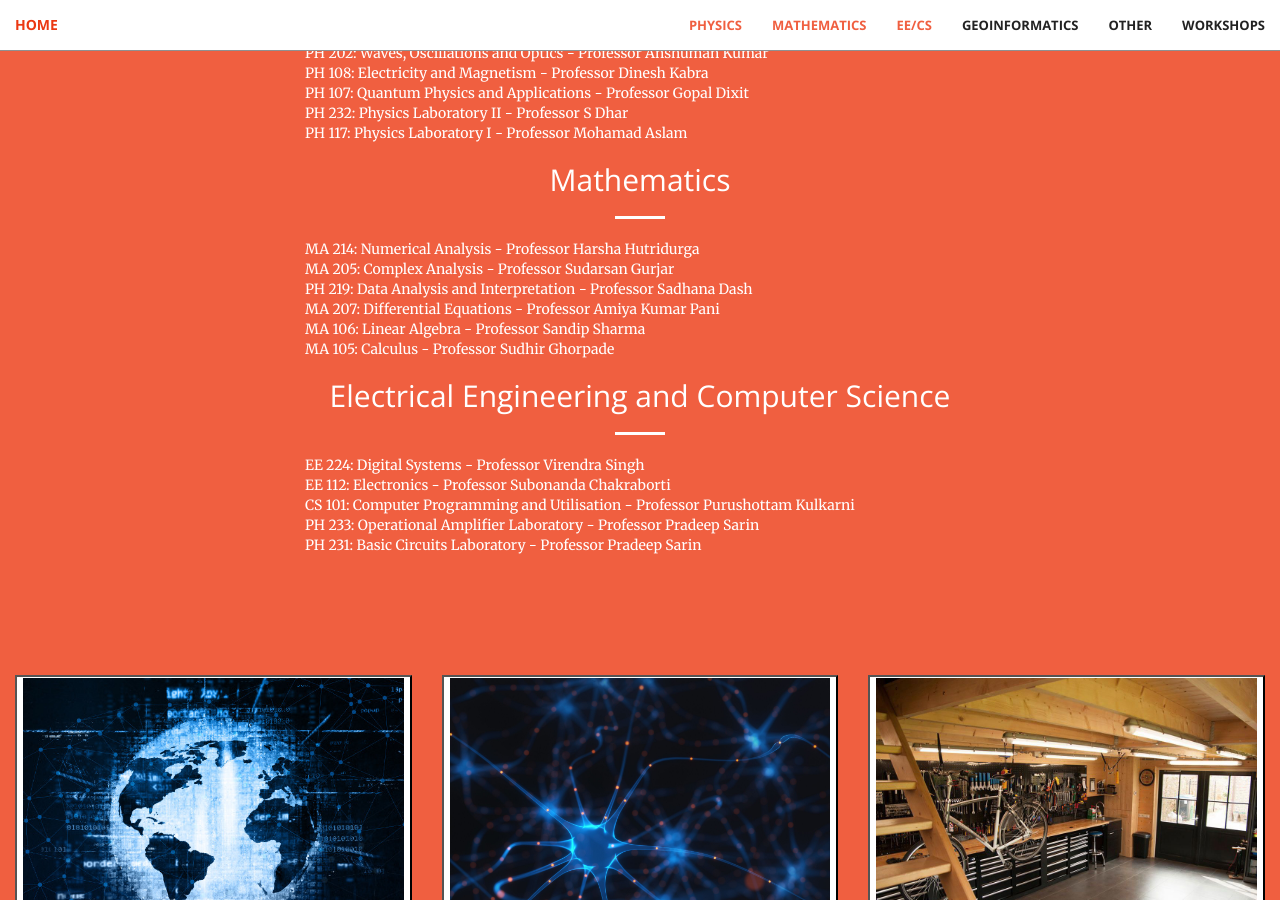
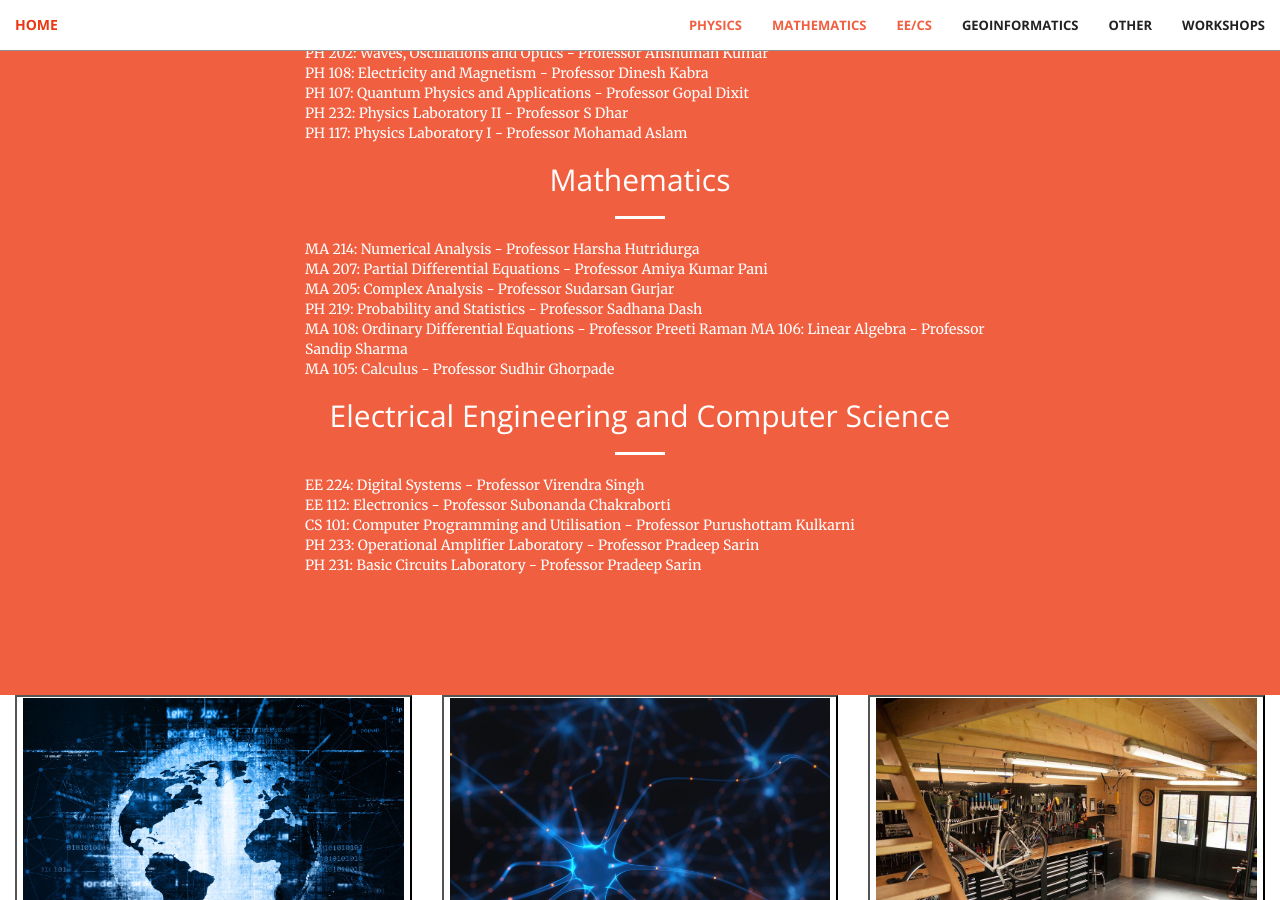
Before and after one commit to aravindbharathi/aravindbharathi.github.io, a Jekyll site: the page courses/index.html, which Jekyll copies as it is, in a window 1280 px wide and 900 px high, scrolled down 1449 px. Built offline with Jekyll 4.4.1, drawn with Linux system fonts in a browser that asks for light colours; some of the changed text lies outside the part shown.

Commit message:
Update index.html

```diff
--- a/courses/index.html
+++ b/courses/index.html
@@ -187,9 +187,10 @@
                     <p class="text-faded">
                     <ul align="left">
                     MA 214: Numerical Analysis - Professor Harsha Hutridurga<br>
+                    MA 207: Partial Differential Equations - Professor Amiya Kumar Pani<br>
                     MA 205: Complex Analysis - Professor Sudarsan Gurjar<br>
-                    PH 219: Data Analysis and Interpretation - Professor Sadhana Dash<br>
-                    MA 207: Differential Equations - Professor Amiya Kumar Pani<br>
+                    PH 219: Probability and Statistics - Professor Sadhana Dash<br>
+                    MA 108: Ordinary Differential Equations - Professor Preeti Raman
                     MA 106: Linear Algebra - Professor Sandip Sharma<br>
                     MA 105: Calculus - Professor Sudhir Ghorpade
                     </ul>
@@ -232,6 +233,11 @@
                     </div>
                   </button>
                 </a>
+                  <div id="myDIV4">
+                GNR 408: Agro-Informatics - Professor J Adinarayana<br>
+                GNR 402: Geographic Information Systems - Professor Surya Durbha<br>
+                GNR 401: Remote Sensing and Image Processing - Professor Avik Bhattacharya
+                  </div>
             </div>
             <div class="col-lg-4 col-sm-6">
                 <a class="portfolio-box">
@@ -249,6 +255,15 @@
                     </div>
                   </button>
                 </a>
+                  <div id="myDIV5">
+                ME 119: Engineering Graphics and Drawing - Professor Amitava De<br>
+                ME 113: Workshop Practice - Professor Amitava De<br>
+                HS 101: Economics - Professor Krishnan Narayanan<br>
+                BB 101: Biology - Professor Sanjeeva Shrivastava<br>
+                CH 117: Chemistry Laboratory - Professor Pradeep Kumar<br>
+                CH 107: Physical Chemistry - Professor Shobhna Kapoor<br>
+                CH 105: Organic and Inorganic Chemistry - Professor Nandita Madhavan
+                  </div>
             </div>
             <div class="col-lg-4 col-sm-6">
                 <a class="portfolio-box">
@@ -266,12 +281,18 @@
                     </div>
                   </button>
                 </a>
+                  <div id="myDIV6">
+                Scientific Computing and Mathematical Modelling by the Maths and Physics Club, IIT Bombay<br>
+                Number Theory and Cryptography by the Maths and Physics Club, IIT Bombay<br>
+                Quantum Computing by the Maths and Physics Club, IIT Bombay<br>
+                Machine Learning and Deep Learning by the Web and Coding Club, IIT Bombay<br>
+                  </div>
             </div>
             </div>
         </div>
     </section>
 
-    <section class="bg-primary" id="talks2">
+    <!--section class="bg-primary" id="talks2">
         <div class="container">
             <div class="row">
                 <div class="col-lg-8 col-lg-offset-2 text-center">
@@ -318,7 +339,7 @@
           </div>
        </div>
       </div>
-    </section>
+    </section-->
 
     <!-- jQuery -->
     <script src="/js/jquery.js"></script>
```
